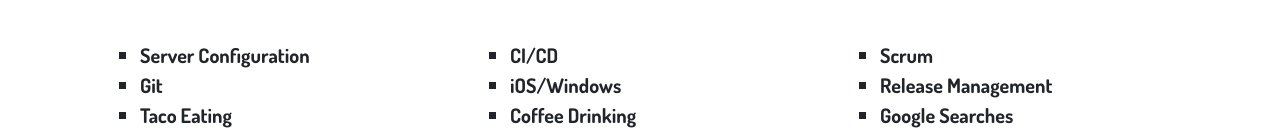
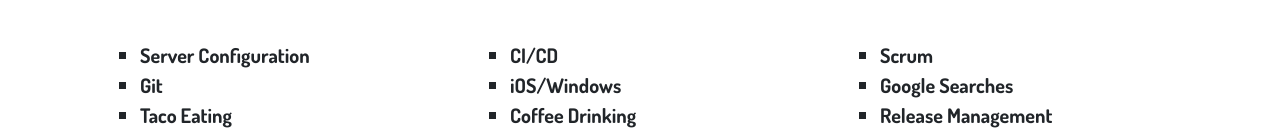
Before and after one commit to Kristy-Stallings/kristystallings.com, an Angular app in the folder portfolio/: page / in a window 1280 px wide. Shown: the part 666-800 px from the top of the page. Built offline with nearby package versions, Linux system fonts and the light colour scheme.

Commit message:
update for wording

```diff
--- a/portfolio/src/app/app.component.html
+++ b/portfolio/src/app/app.component.html
@@ -101,8 +101,8 @@
                                 <div class="center col-lg-4">
                                     <ul>
                                         <li>Scrum</li>
+                                        <li>Google Searches</li>
                                         <li>Release Management</li>
-                                        <li>Google Searches</li>
                                         <li>Production Management</li>
                                     </ul>
                                 </div>
```
